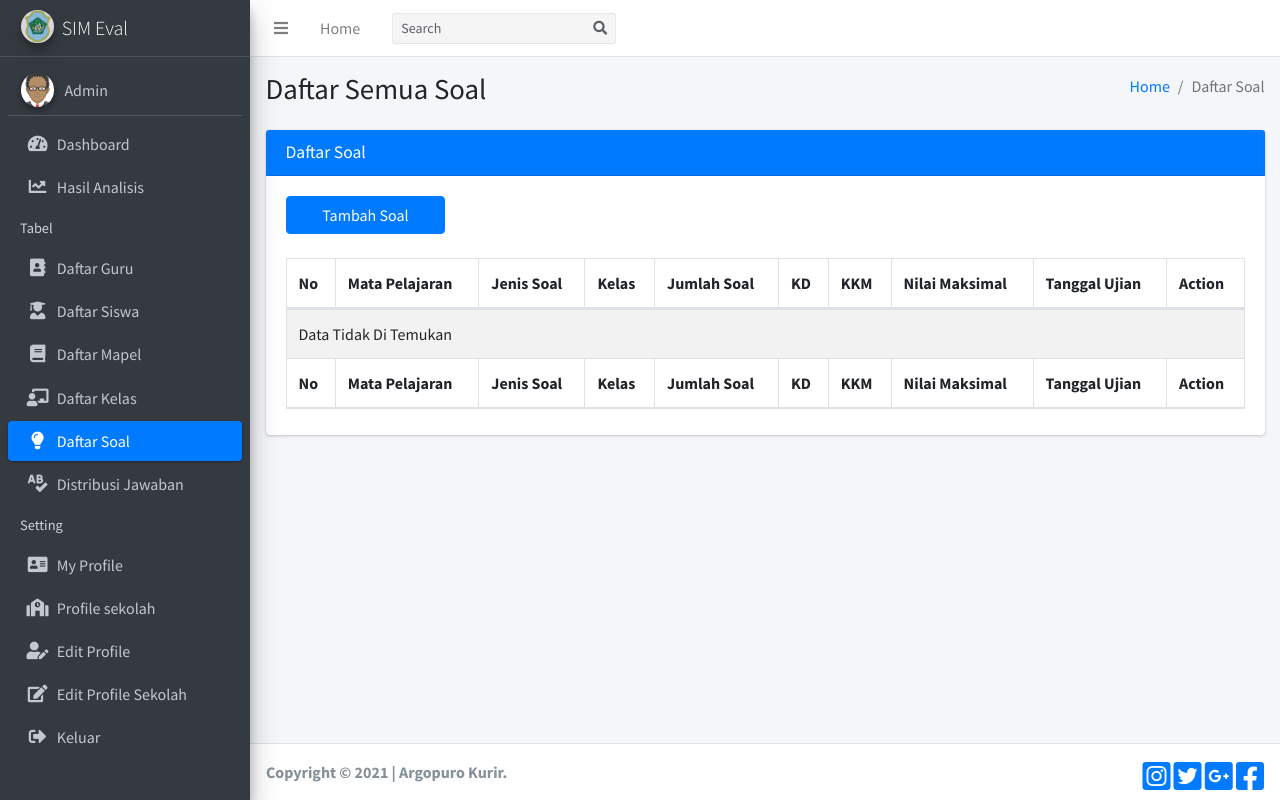
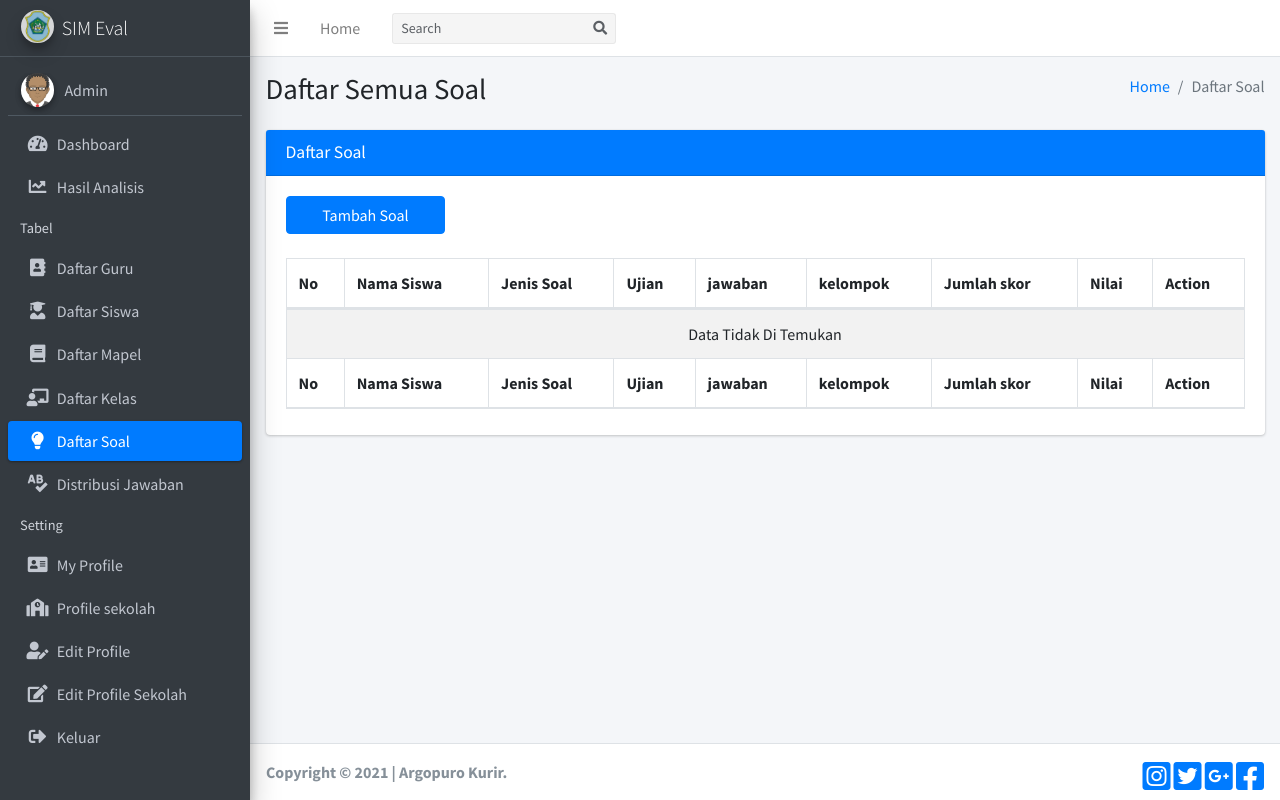
Before and after one commit to arrosyid/SIM-Eval, a CodeIgniter app: page /database/admin/daftarSoal in a window 1280 px wide. Run offline with CodeIgniter, Linux system fonts and the light colour scheme; a user stored in the database is signed in; data comes from the database, SQL or seed files in the repository; data that the repository does not hold is empty; some libraries are stand-ins or nearby versions.

Commit message:
update daftar Soal

```diff
--- a/application/controllers/Admin.php
+++ b/application/controllers/Admin.php
@@ -267,20 +267,20 @@ class Admin extends CI_Controller
     $data['tittle'] = 'Daftar Soal';
     $data['subtittle'] = 'Daftar Semua Soal';
     $data['tittle_sweets'] = 'Apakah anda yakin menghapus data soal?';
-    $data['text_sweets'] = 'Data yang sudah di hapus tidak bisa di kembalikan lagi, data yg akan terhapus adalah data soal, data analisis soal dan data lain yg terkait';
+    $data['text_sweets'] = 'Data yang sudah di hapus tidak bisa di kembalikan lagi, data yg akan terhapus adalah data jawaban';
     $data['user'] = $this->User_model->getUserByEmail($this->session->userdata['email']);
     $data['soal'] = $this->Soal_model->getAllSoal();
     // var_dump($data['soal']);
     // die;
 
-    $this->form_validation->set_rules('id_mapel', 'Mata Pelajaran', 'required|trim');
+    // dikasih dropdown menurut id_ujian
+    $this->form_validation->set_rules('id_siswa', 'Nama Siswa', 'required|trim');
+    $this->form_validation->set_rules('id_ujian', 'Ujian', 'required|trim');
+    $this->form_validation->set_rules('id_jawab', 'Jawab', 'required|trim');
     $this->form_validation->set_rules('jenis_soal', 'Jenis Soal', 'required|trim');
-    $this->form_validation->set_rules('id_kelas', 'Kelas', 'required|trim');
-    $this->form_validation->set_rules('jml_soal', 'Jumlah Soal', 'required|trim');
-    $this->form_validation->set_rules('kd', 'Kopempetensi Dasar', 'required|trim');
-    $this->form_validation->set_rules('kkm', 'KKM', 'required|trim');
-    $this->form_validation->set_rules('skor_max', 'Nilai Maksimal', 'required|trim');
-    $this->form_validation->set_rules('tgl_ujian', 'Tanggal Ujian', 'required|trim');
+    $this->form_validation->set_rules('kelompok', 'Kelompok', 'required|trim');
+    $this->form_validation->set_rules('jml_skor', 'Jumlah Skor', 'required|trim');
+    $this->form_validation->set_rules('nilai', 'Nilai', 'required|trim');
 
     if ($this->form_validation->run() == false) {
       $this->load->view('templates/admin_header', $data);
@@ -289,14 +289,13 @@ class Admin extends CI_Controller
       $this->load->view('templates/admin_footer', $data);
     } else {
       $data_soal = [
-        'id_mapel' => htmlspecialchars($this->input->post('id_mapel', true)),
+        'id_siswa' => htmlspecialchars($this->input->post('id_siswa', true)),
+        'id_ujian' => htmlspecialchars($this->input->post('id_ujian', true)),
+        'id_jawab' => htmlspecialchars($this->input->post('id_jawab', true)),
         'jenis_soal' => htmlspecialchars($this->input->post('jenis_soal', true)),
-        'id_kelas' => htmlspecialchars($this->input->post('id_kelas', true)),
-        'jml_soal' => htmlspecialchars($this->input->post('jml_soal', true)),
-        'kd' => htmlspecialchars($this->input->post('kd', true)),
-        'kkm' => htmlspecialchars($this->input->post('kkm', true)),
-        'skor_max' => htmlspecialchars($this->input->post('skor_max', true)),
-        'tgl_ujian' => htmlspecialchars($this->input->post('tgl_ujian', true))
+        'kelompok' => htmlspecialchars($this->input->post('kelompok', true)),
+        'jml_skor' => htmlspecialchars($this->input->post('jml_skor', true)),
+        'nilai' => htmlspecialchars($this->input->post('skor_max', true)),
       ];
       if ($this->db->insert('tb_soal', $data_soal)) {
         $this->session->set_flashdata(
--- a/application/views/admin/DaftarSoal.php
+++ b/application/views/admin/DaftarSoal.php
@@ -13,33 +13,30 @@
           <thead>
             <tr>
               <th>No</th>
-              <th>Mata Pelajaran</th>
+              <th>Nama Siswa</th>
               <th>Jenis Soal</th>
-              <th>Kelas</th>
-              <th>Jumlah Soal</th>
-              <th>KD</th>
-              <th>KKM</th>
-              <th>Nilai Maksimal</th>
-              <th>Tanggal Ujian</th>
+              <th>Ujian</th>
+              <th>jawaban</th>
+              <th>kelompok</th>
+              <th>Jumlah skor</th>
+              <th>Nilai</th>
               <th>Action</th>
             </tr>
           </thead>
           <tbody>
             <?php if ($soal == null) {
-              echo '<tr><td colspan="10">Data Tidak Di Temukan</td></tr>';
+              echo '<tr><td colspan="9" class="text-center">Data Tidak Di Temukan</td></tr>';
             } else {
               $i = 1; ?>
               <?php foreach ($soal as $S) : ?>
                 <tr>
                   <td><?= $i; ?></td>
-                  <td><?= $S['mapel'] ?></td>
+                  <td><?= $S['nm_siswa'] ?></td>
                   <td><?= $S['jenis_soal'] ?></td>
-                  <td><?= $S['kelas'] . ' ' . $S['bidang'] . ' ' . $S['nomor_kelas'] ?></td>
-                  <td><?= $S['jml_soal'] ?></td>
-                  <td><?= $S['kd'] ?></td>
-                  <td><?= $S['kkm'] ?></td>
-                  <td><?= $S['skor_max'] ?></td>
-                  <td><?= date('d-m-Y', $S['jml_soal']) ?></td>
+                  <td><a href="<?= base_url('admin/') . $S['id_jawab'] ?>" class="btn btn-warning">detail jawaban</a></td>
+                  <td><?= $S['kelompok'] ?></td>
+                  <td><?= $S['jml_skor'] ?></td>
+                  <td><?= $S['nilai'] ?></td>
                   <td>
                     <a href="" data-toggle="modal" data-target="#editSoal" id="<?= $S['id_soal'] ?>" class="btn btn-success view-data">edit</a>
                     <a href="#" data-url="<?= base_url('admin/delete/soal/') . $S['id_soal'] ?>" class="delete-daftar-soal btn btn-danger">hapus</a>
@@ -53,14 +50,13 @@
           <tfoot>
             <tr>
               <th>No</th>
-              <th>Mata Pelajaran</th>
+              <th>Nama Siswa</th>
               <th>Jenis Soal</th>
-              <th>Kelas</th>
-              <th>Jumlah Soal</th>
-              <th>KD</th>
-              <th>KKM</th>
-              <th>Nilai Maksimal</th>
-              <th>Tanggal Ujian</th>
+              <th>Ujian</th>
+              <th>jawaban</th>
+              <th>kelompok</th>
+              <th>Jumlah skor</th>
+              <th>Nilai</th>
               <th>Action</th>
             </tr>
           </tfoot>
```
